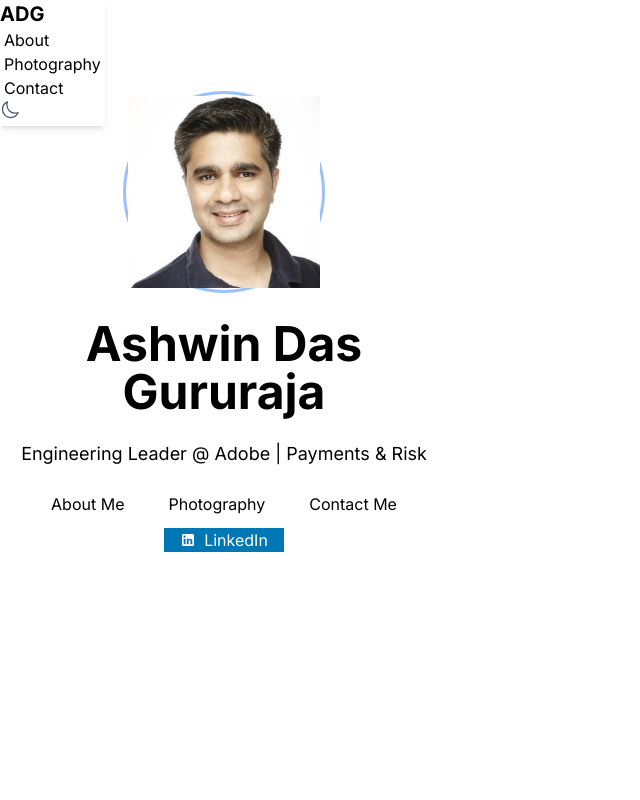
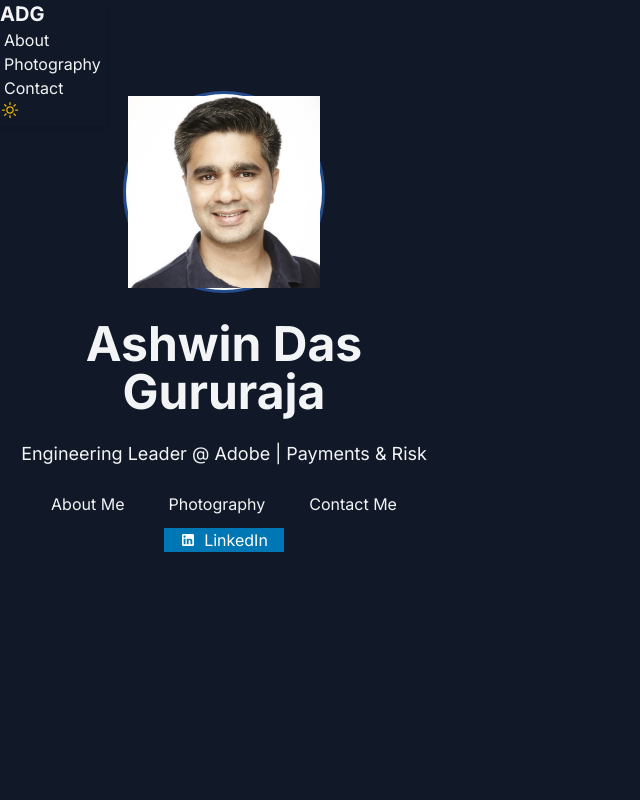
Before and after one commit to ashwindas/ashwindas.github.io, a Next.js app: page / in a window 1280 px wide. Shown: the top 800 px of the page, without its empty margins (0-640 px from the left). Built offline with nearby package versions, Linux system fonts and the light colour scheme.

Commit message:
Set dark mode as the default theme

```diff
--- a/public/theme-helper.js
+++ b/public/theme-helper.js
@@ -3,10 +3,9 @@
   try {
     // Check for saved theme preference in localStorage
     const savedTheme = localStorage.getItem('theme-preference');
-    const systemPrefersDark = window.matchMedia('(prefers-color-scheme: dark)').matches;
 
-    // Determine theme based on saved preference or system preference
-    const theme = savedTheme || (systemPrefersDark ? 'dark' : 'light');
+    // Default to dark mode if no preference is saved
+    const theme = savedTheme || 'dark';
 
     // Apply the theme immediately
     if (theme === 'dark') {
--- a/src/app/layout.tsx
+++ b/src/app/layout.tsx
@@ -90,8 +90,8 @@ export default function RootLayout({
             try {
               // Try to read theme preference
               const savedTheme = localStorage.getItem('theme-preference');
-              const systemPrefersDark = window.matchMedia('(prefers-color-scheme: dark)').matches;
-              const initialTheme = savedTheme || (systemPrefersDark ? 'dark' : 'light');
+              // Default to dark rather than using system preference
+              const initialTheme = savedTheme || 'dark';
 
               // Set color scheme for browsers
               document.querySelector('meta[name="color-scheme"]').content = initialTheme === 'dark' ? 'dark light' : 'light dark';
--- a/src/app/providers.tsx
+++ b/src/app/providers.tsx
@@ -101,12 +101,9 @@ export function Providers({ children }: { children: ReactNode }) {
     try {
       // Force theme check
       const checkTheme = () => {
-        // Check if dark mode is preferred by system
-        const systemPrefersDark = window.matchMedia('(prefers-color-scheme: dark)').matches;
-
-        // Get stored theme from localStorage or use system preference
+        // Get stored theme from localStorage or default to dark
         const storedTheme = localStorage.getItem('theme-preference');
-        const theme = storedTheme || (systemPrefersDark ? 'dark' : 'light');
+        const theme = storedTheme || 'dark';
 
         // Apply theme to document element
         if (theme === 'dark') {
@@ -144,8 +141,8 @@ export function Providers({ children }: { children: ReactNode }) {
   return (
     <ThemeProvider
       attribute="class"
-      defaultTheme="system"
-      enableSystem={true}
+      defaultTheme="dark"
+      enableSystem={false}
       storageKey="theme-preference"
       themes={['light', 'dark']}
       disableTransitionOnChange
```
